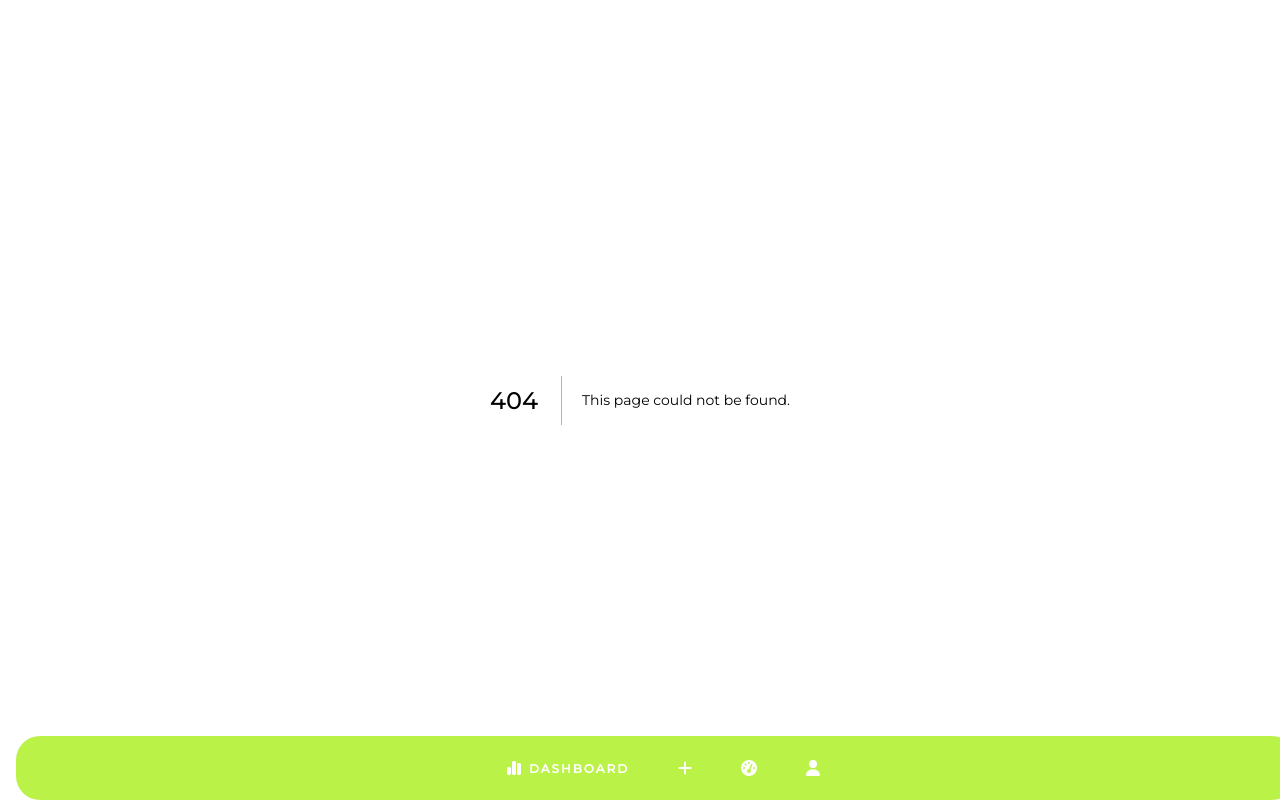
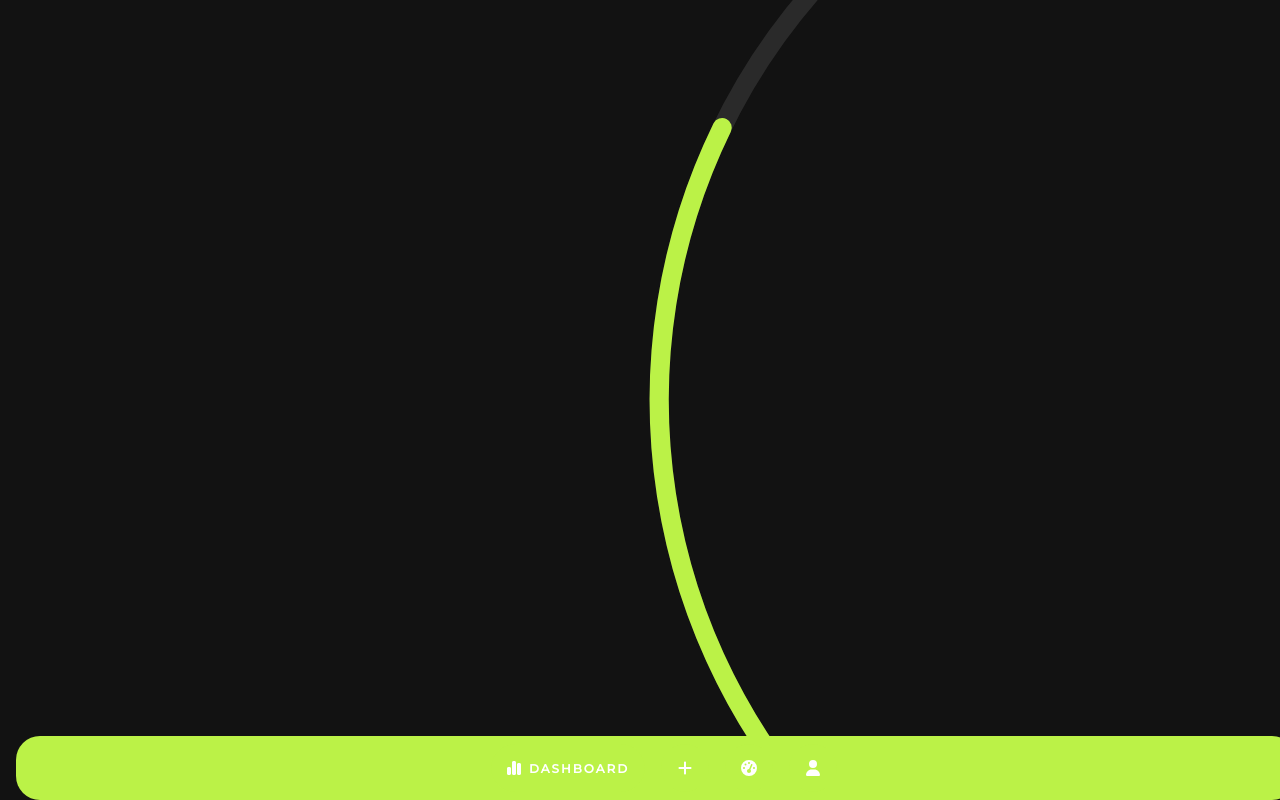
Before and after one commit to jalaj711/gastos-frontend, a Next.js app: page /perform in a window 1280 px wide. Before the commit this address had no page. Built offline with nearby package versions, Linux system fonts and the light colour scheme.

Commit message:
add performance page
Signed-off-by: Jalaj Kumar <96870071+jalaj711@users.noreply.github.com>

```diff
--- a/components/CircularProgress.tsx
+++ b/components/CircularProgress.tsx
@@ -14,8 +14,8 @@ function CircularProgress(props: {
   offSet?: number;
 }) {
   const dimension = props.dimension || 150;
-  const radius = dimension / 2 - 10;
   const lineWidth = props.lineWidth || 10;
+  const radius = dimension / 2 - lineWidth;
   const range = props.range || 360;
 
   // Offset required for
@@ -93,7 +93,6 @@ function CircularProgress(props: {
           ctx.stroke();
         };
         while (degrees >= -range - offsetInDegrees + 90) {
-          console.log(degrees);
           drawSingleMark();
           degrees -= seperationInDegrees;
         }
--- /dev/null
+++ b/components/performanceProgress.tsx
@@ -0,0 +1,25 @@
+import { useEffect, useState } from "react";
+import CircularProgress from "./CircularProgress";
+
+export default function PerformanceProgress(){
+    const width = (typeof window !== 'undefined' && window.innerWidth) || 500
+    const height = (typeof window !== 'undefined' && window.innerHeight) || 300
+    const lineWidth = 0.015 * width;
+    const radius = (width - width%2) / 2;
+    const range = (180 / Math.PI) * 2 * Math.asin(height / (2 * radius)) + 10;
+    const offSet = 85 + (180 / Math.PI) * Math.acos(height/(2*radius))
+
+    const [value, setValue] = useState(0)
+    function increase(val: number){
+        var _val = val > 100 ? 0 : val+0.1
+        setValue(_val)
+        setTimeout(increase, 10, _val)
+    }
+
+    useEffect(() => {
+        setTimeout(increase, 10, value)
+    }, [])
+  return (
+        <CircularProgress value={value} id="performanceCircular" dimension={radius*2} range={range} offSet={offSet} lineWidth={lineWidth}/>
+  );
+}
--- /dev/null
+++ b/pages/perform.tsx
@@ -0,0 +1,37 @@
+import Head from "next/head";
+import dynamic from 'next/dynamic'
+
+const PerfProgress = dynamic(() => import('../components/performanceProgress'), {
+  ssr: false,
+})
+
+function Performance() {
+  return (
+    <>
+      <Head>
+        <title>Perform</title>
+        <meta name="description" content="Generated by create next app" />
+        <link rel="icon" href="/favicon.ico" />
+      </Head>
+
+      <main>
+        <div className="perfProgress">
+        <PerfProgress />
+        </div>
+      </main>
+
+      <style jsx>
+        {`
+        .perfProgress {
+            top: 50%;
+            left: 50%;
+            position: fixed;
+            transform: translateY(-50%);
+        }
+        `}
+      </style>
+    </>
+  );
+}
+
+export default Performance;
```
